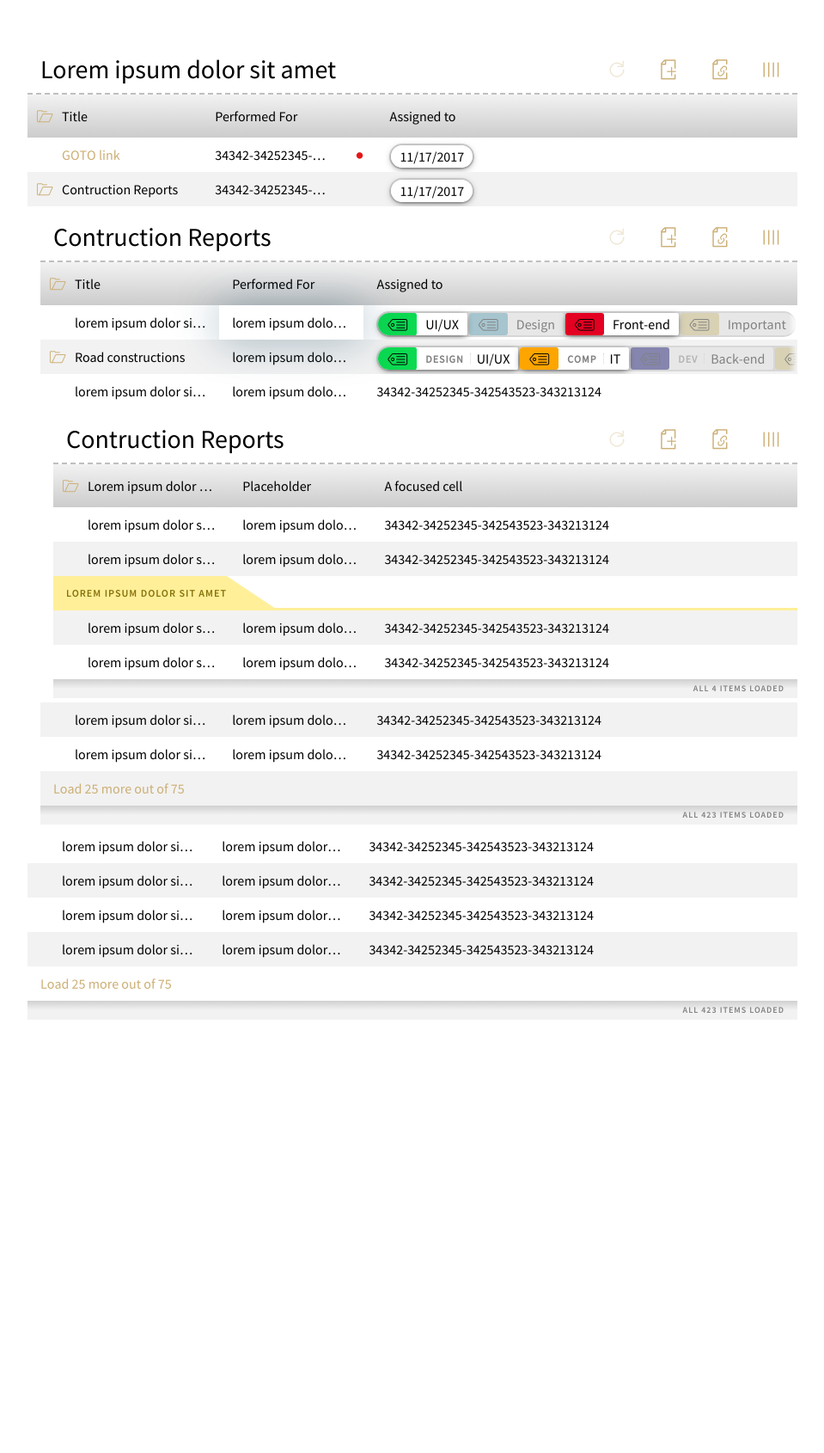
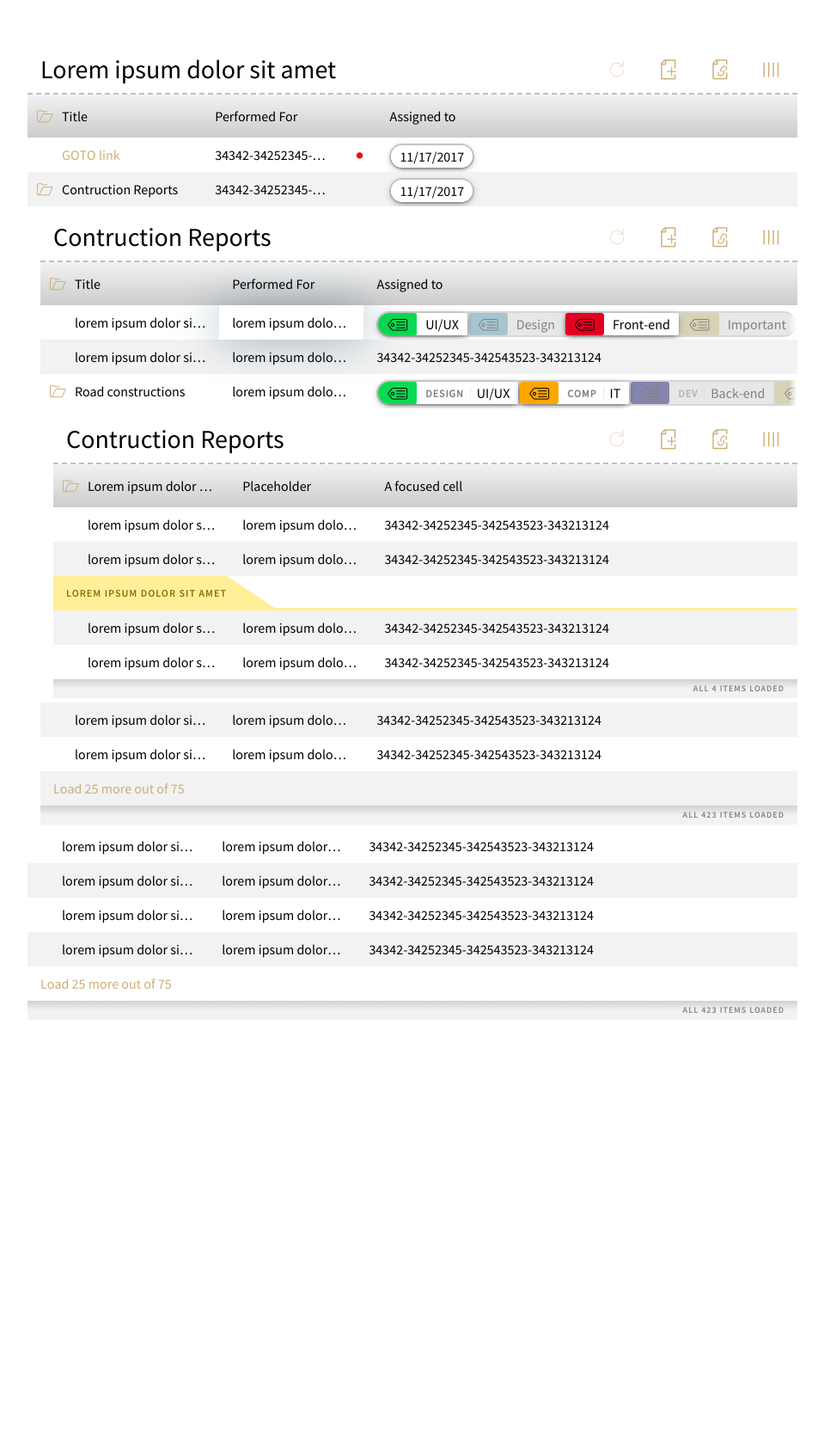
Before and after one commit to lordblendi/tracker-mockup, a Jekyll site: the page built from pages/itembox.html, in a window 1280 px wide. Shown: the whole page at 86% size, without its empty margins (160-1119 px from the left). Built offline with Jekyll 4.4.1, drawn with Linux system fonts in a browser that asks for light colours; nearby versions of some CDN libraries; comment, search, counter and statistics services are not loaded.

Commit message:
Table expand/collapse wrong order of rows fixed

```diff
--- a/_includes/blocks/itembox.html
+++ b/_includes/blocks/itembox.html
@@ -206,9 +206,10 @@
         </div>
       </li>
     </ul>
+    {% include blocks/itembox-row.html %}
 
     <ul class="itemBox__row itemBox__row--item">
-      <li class="itemBox__cell itemBox__cell--flex0 itemBox__cell--action .JS_expand">
+      <li class="itemBox__cell itemBox__cell--flex0 itemBox__cell--action JS_expand">
         <div class="itemBox__cellInner">
           <div class="itemBox__action">ऄ</div>
         </div>
@@ -264,7 +265,6 @@
       </li>
     </ul>
 
-    {% include blocks/itembox-row.html %}
 
     <div class="itemBox JS_itemBox--children itemBox--children">
       <ul class="itemBox__row itemBox__row--h1">
```
